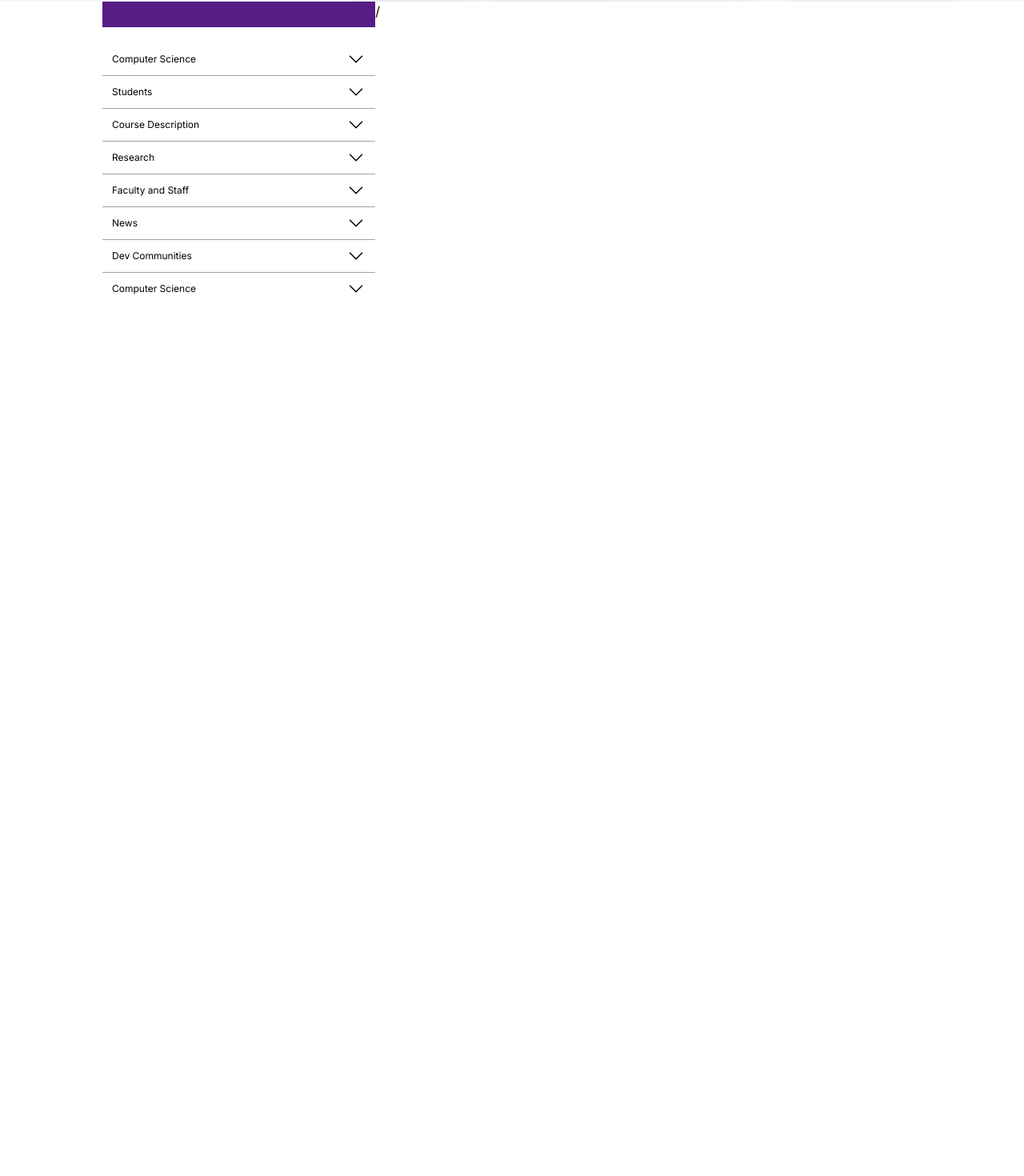
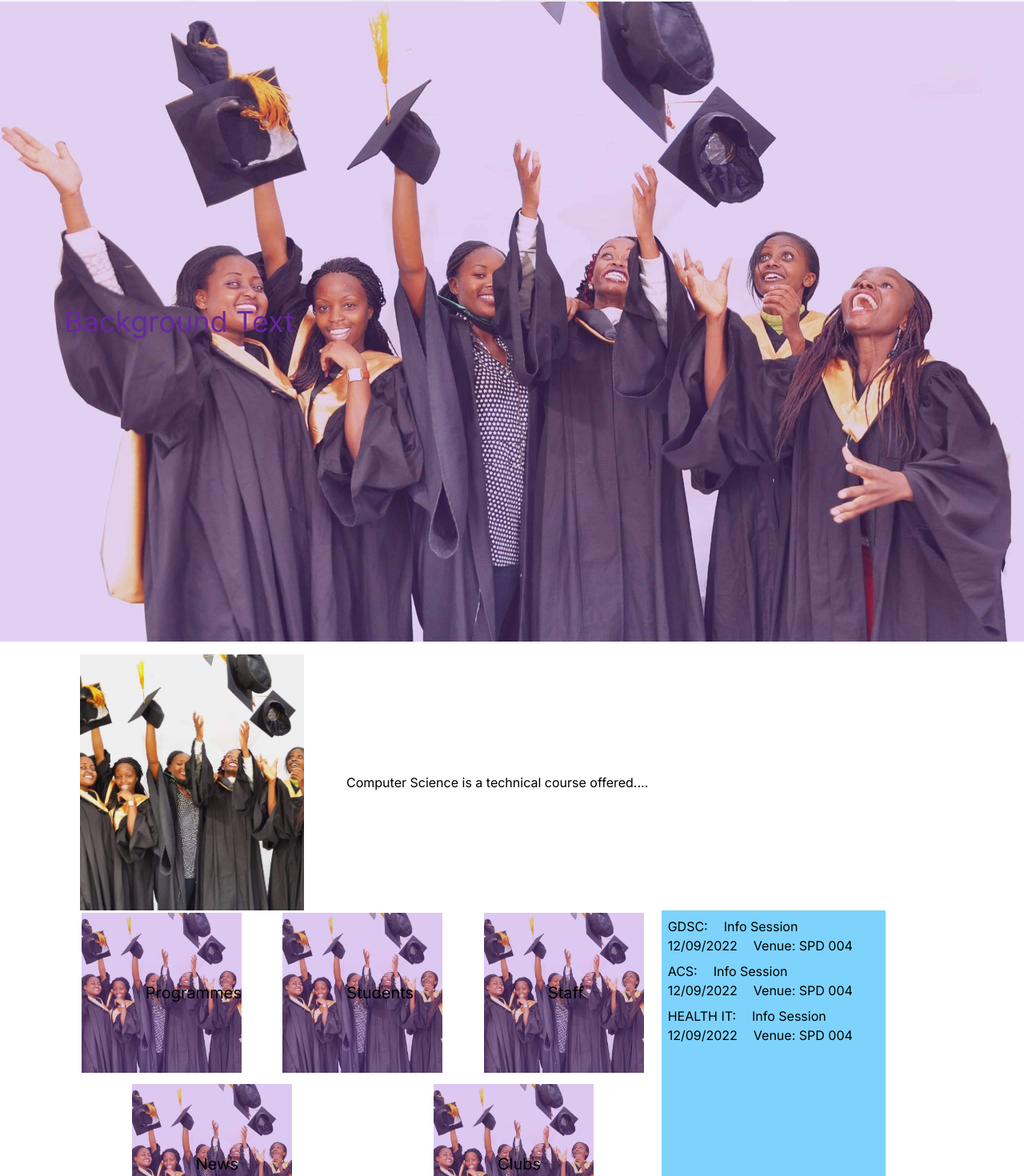
Before and after one commit to 1king-sly/sci_system, a Next.js app: page / in a window 1280 px wide. Shown: the part 382-1852 px from the top of the page at 80% size. Before the commit the page ends 1184 px from the top, so only its background shows below. Built offline with nearby package versions, Linux system fonts and the light colour scheme.

Commit message:
created first landing page template

```diff
--- /dev/null
+++ b/app/(ui)/Component/EventsCard.tsx
@@ -0,0 +1,42 @@
+import React from 'react'
+
+export default function EventsCard() {
+  return (
+    <div className='w-full h-full flex flex-col px-2 py-2  bg-sky-300 gap-2'>
+        <div className='w-full h-fit flex flex-col'>
+            <div className='w-full h-1/2 flex  gap-5'>
+                <p>GDSC: </p>
+                <p>Info Session</p>
+            </div>
+            <div className='w-full h-1/2 flex gap-5'>
+                <p>12/09/2022 </p>
+                <p>Venue: SPD 004</p>
+            </div>
+
+        </div>
+        <div className='w-full h-fit flex flex-col'>
+            <div className='w-full h-1/2 flex gap-5'>
+                <p>ACS: </p>
+                <p>Info Session</p>
+            </div>
+            <div className='w-full h-1/2 flex gap-5'>
+                <p>12/09/2022 </p>
+                <p>Venue: SPD 004</p>
+            </div>
+
+        </div>
+        <div className='w-full h-fit flex flex-col'>
+            <div className='w-full h-1/2 flex gap-5'>
+                <p>HEALTH IT: </p>
+                <p>Info Session</p>
+            </div>
+            <div className='w-full h-1/2 flex gap-5'>
+                <p>12/09/2022 </p>
+                <p>Venue: SPD 004</p>
+            </div>
+
+        </div>
+
+    </div>
+  )
+}
--- /dev/null
+++ b/app/(ui)/Component/ProgramCard.tsx
@@ -0,0 +1,24 @@
+import Link from 'next/link'
+import React from 'react'
+import Image, { StaticImageData } from "next/image";
+
+
+export default function ProgramCard({name,desc,link,image}:{name:string,desc:string,link:string,image:StaticImageData}) {
+  return (
+
+    <Link href={link}>
+         <div className='w-[200px] h-[200px] flex flex-col items-center justify-center relative bg-purple-500 '>
+
+         <h1 className='absolute w-full h-full flex items-center text-xl  ps-20 z-30'>{name}
+         </h1>
+
+            <Image src={image} alt='Card image' className='w-full h-full absolute object-cover'/>
+            <p className='hidden hover:block'>{desc}</p>
+            <div className='w-full h-full bg-purple-500 opacity-25  absolute z-25'></div>
+
+
+        </div>
+    </Link>
+
+  )
+}
--- /dev/null
+++ b/app/(ui)/Component/Programmes.tsx
@@ -0,0 +1,19 @@
+import React from 'react'
+import ProgramCard from './ProgramCard'
+import pic from '@/public/students.png'
+
+
+export default function Programmes() {
+  return (
+    <div className='w-full h-full flex gap-2 justify-around items-center flex-wrap'>
+
+        <ProgramCard name={'Programmes'} link={'/programmes'} desc={'Description on programmes'} image={pic}/>
+        <ProgramCard name={'Students'} link={'/students'} desc={'Description on students'} image={pic}/>
+        <ProgramCard name={'Staff'} link={'/staff'} desc={'Description on staff'} image={pic}/>
+        <ProgramCard name={'News'} link={'/news'} desc={'Description on news'} image={pic}/>
+        <ProgramCard name={'Clubs'} link={'/clubs'} desc={'Description on clubs'} image={pic}/>
+
+
+    </div>
+  )
+}
--- a/app/page.tsx
+++ b/app/page.tsx
@@ -1,9 +1,12 @@
 'use client'
 import Image from "next/image";
+import pic from '@/public/students.png'
 import NavBar from "./(ui)/Component/NavBar";
 import Header from "./(ui)/Component/Header";
 import SideBar from "./(ui)/Component/SideBar";
 import { usePathname } from "next/navigation";
+import Programmes from "./(ui)/Component/Programmes";
+import EventsCard from "./(ui)/Component/EventsCard";
 
 export default function Home() {
 
@@ -15,17 +18,44 @@ export default function Home() {
     </div>
     <Header/>
 
-    <div className='w-full h-fit flex justify-around overflow-x-clip'>
-      <div className="w-4/5 h-full flex">
-        <div className="w-1/3 h-fit">
-          <SideBar/>
-        </div>
-        <div className="flex flex-1  min-h-screen overflow-y-auto">
-          {pathname}
-        </div>
+    {/* Hero Section */}
+    <div className='w-screen h-screen relative'>
+    <Image src={pic} alt='hero-images' className=' w-full h-full object-cover absolute ' />
+    <h1 className='absolute w-full h-full flex items-center text-4xl text-purple-900 ps-20'>Background Text</h1>
+    <div className='w-full h-full absolute inset-0 bg-purple-500 opacity-20'></div>
+
+    </div>
+
+{/* About section */}
+    <div className="w-screen h-[320px] flex max-[420px]:flex-col gap-3 justify-around px-20 mt-4 ">
+
+      <div className="w-1/4 h-full">
+      <Image src={pic} alt='hero-images' className=' w-full h-full object-cover ' />
+      </div>
+      <div className="w-2/3 h-full flex items-center ">
+
+        <p>Computer Science is a technical course offered....</p>
 
       </div>
 
+    </div>
+
+    {/* Cards sections */}
+
+    <div className='w-screen h-[420px] flex max-[420px]:flex-col px-20 '>
+
+      <div className='w-2/3 h-full'>
+        <Programmes/>
+      </div>
+      <div className='w-1/4 h-full flex ' >
+        <EventsCard/>
+      </div>
+
+
+    </div>
+
+    {/* Footer */}
+    <div className='w-screen h-[320px] bg-gray-900'>
 
     </div>
     </>
```
Also changed, not shown: public/students.png (added).
